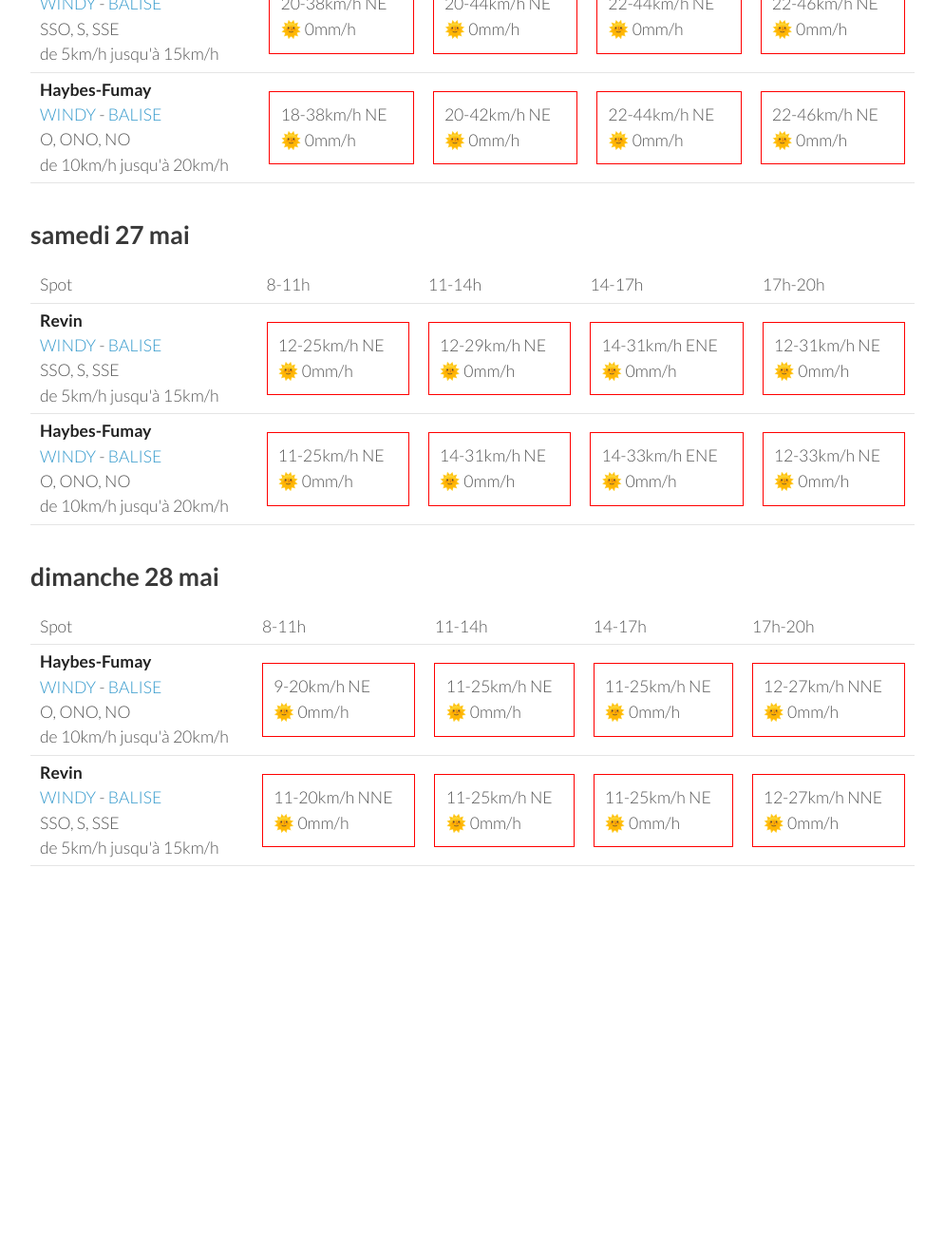
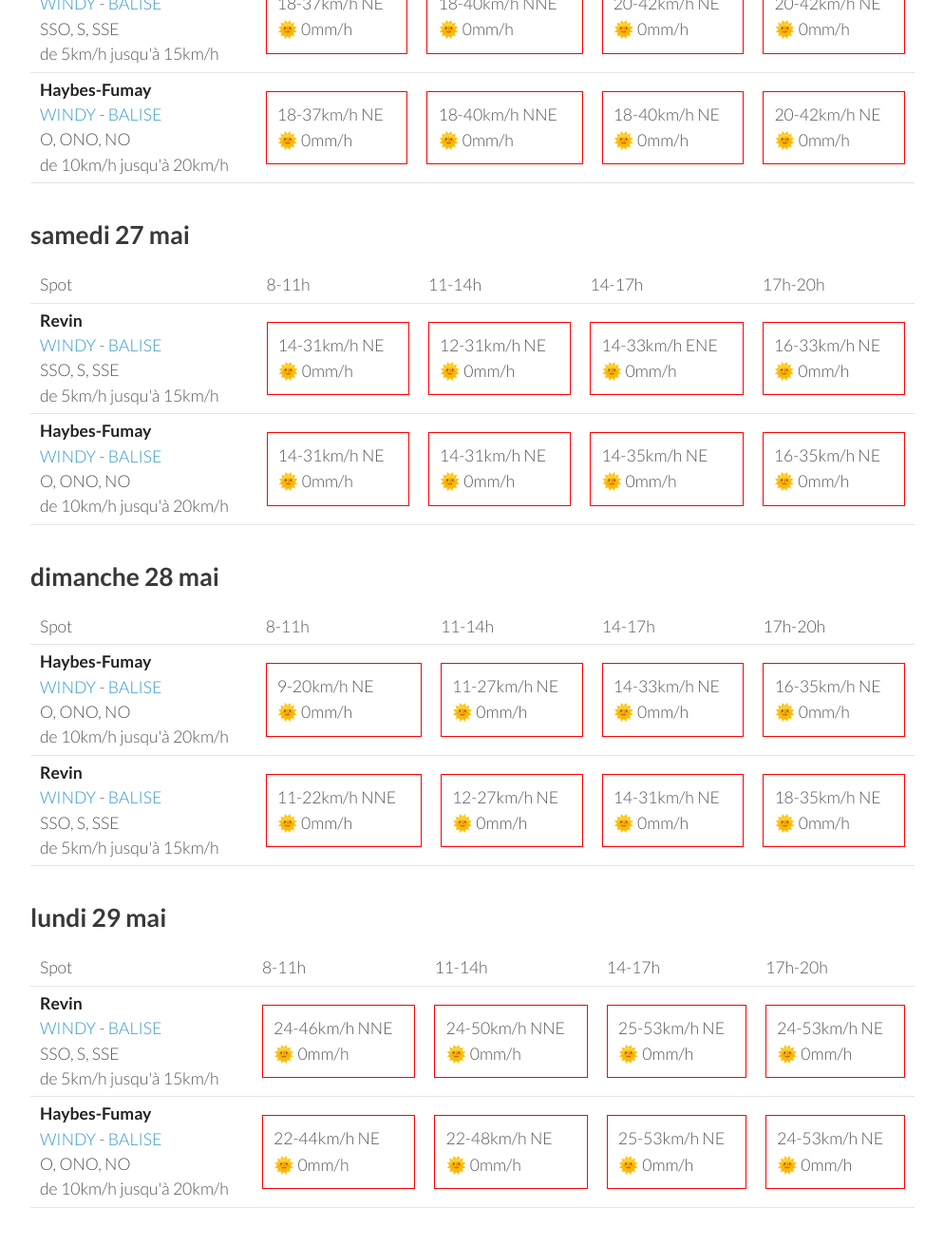
Before and after one commit to parapente-dans-le-nord/parapente-dans-le-nord.github.io, a Jekyll site: the page built from ardennes.markdown, in a window 1280 px wide and 1400 px high, scrolled down 1126 px. Shown: the top 1311 px of the window at 95% size, without its empty margins (26-1020 px from the left). Built offline with Jekyll 4.4.1, drawn with Linux system fonts in a browser that asks for light colours; before the commit the page ends 2166 px from its top, so only the background shows below that; some of the changed text lies outside the part shown.

Commit message:
update index.markdown

```diff
--- a/ardennes.markdown
+++ b/ardennes.markdown
@@ -96,20 +96,20 @@ page mise à jour le mercredi 24 mai 06:10
 <tr>
         <td><strong>Revin</strong><br><a href="https://windy.com/49.948/4.625?49.543,4.625,8">WINDY</a> - <span class=""><a href="http://www.balisemeteo.com/balise.php?idBalise=5019">BALISE</a> </span><br> <span class="vent-favorable">SSO, S, SSE</span><br><span class="force-vent">de 5km/h jusqu'à 15km/h</span> </td>
 
-            <td><div class="not-flyable"><p>20-38km/h NE</p><p>🌞 0mm/h</p></div></td>
-            <td><div class="not-flyable"><p>20-44km/h NE</p><p>🌞 0mm/h</p></div></td>
-            <td><div class="not-flyable"><p>22-44km/h NE</p><p>🌞 0mm/h</p></div></td>
-            <td><div class="not-flyable"><p>22-46km/h NE</p><p>🌞 0mm/h</p></div></td>
+            <td><div class="not-flyable"><p>18-37km/h NE</p><p>🌞 0mm/h</p></div></td>
+            <td><div class="not-flyable"><p>18-40km/h NNE</p><p>🌞 0mm/h</p></div></td>
+            <td><div class="not-flyable"><p>20-42km/h NE</p><p>🌞 0mm/h</p></div></td>
+            <td><div class="not-flyable"><p>20-42km/h NE</p><p>🌞 0mm/h</p></div></td>
 
 
     </tr>
 <tr>
         <td><strong>Haybes-Fumay</strong><br><a href="https://windy.com/49.998/4.715?49.913,4.738,10">WINDY</a> - <span class=""><a href="http://www.balisemeteo.com/balise.php?idBalise=104">BALISE</a> </span><br> <span class="vent-favorable">O, ONO, NO</span><br><span class="force-vent">de 10km/h jusqu'à 20km/h</span> </td>
 
-            <td><div class="not-flyable"><p>18-38km/h NE</p><p>🌞 0mm/h</p></div></td>
+            <td><div class="not-flyable"><p>18-37km/h NE</p><p>🌞 0mm/h</p></div></td>
+            <td><div class="not-flyable"><p>18-40km/h NNE</p><p>🌞 0mm/h</p></div></td>
+            <td><div class="not-flyable"><p>18-40km/h NE</p><p>🌞 0mm/h</p></div></td>
             <td><div class="not-flyable"><p>20-42km/h NE</p><p>🌞 0mm/h</p></div></td>
-            <td><div class="not-flyable"><p>22-44km/h NE</p><p>🌞 0mm/h</p></div></td>
-            <td><div class="not-flyable"><p>22-46km/h NE</p><p>🌞 0mm/h</p></div></td>
 
 
     </tr>
@@ -132,20 +132,20 @@ page mise à jour le mercredi 24 mai 06:10
 <tr>
         <td><strong>Revin</strong><br><a href="https://windy.com/49.948/4.625?49.543,4.625,8">WINDY</a> - <span class=""><a href="http://www.balisemeteo.com/balise.php?idBalise=5019">BALISE</a> </span><br> <span class="vent-favorable">SSO, S, SSE</span><br><span class="force-vent">de 5km/h jusqu'à 15km/h</span> </td>
 
-            <td><div class="not-flyable"><p>12-25km/h NE</p><p>🌞 0mm/h</p></div></td>
-            <td><div class="not-flyable"><p>12-29km/h NE</p><p>🌞 0mm/h</p></div></td>
-            <td><div class="not-flyable"><p>14-31km/h ENE</p><p>🌞 0mm/h</p></div></td>
+            <td><div class="not-flyable"><p>14-31km/h NE</p><p>🌞 0mm/h</p></div></td>
             <td><div class="not-flyable"><p>12-31km/h NE</p><p>🌞 0mm/h</p></div></td>
+            <td><div class="not-flyable"><p>14-33km/h ENE</p><p>🌞 0mm/h</p></div></td>
+            <td><div class="not-flyable"><p>16-33km/h NE</p><p>🌞 0mm/h</p></div></td>
 
 
     </tr>
 <tr>
         <td><strong>Haybes-Fumay</strong><br><a href="https://windy.com/49.998/4.715?49.913,4.738,10">WINDY</a> - <span class=""><a href="http://www.balisemeteo.com/balise.php?idBalise=104">BALISE</a> </span><br> <span class="vent-favorable">O, ONO, NO</span><br><span class="force-vent">de 10km/h jusqu'à 20km/h</span> </td>
 
-            <td><div class="not-flyable"><p>11-25km/h NE</p><p>🌞 0mm/h</p></div></td>
             <td><div class="not-flyable"><p>14-31km/h NE</p><p>🌞 0mm/h</p></div></td>
-            <td><div class="not-flyable"><p>14-33km/h ENE</p><p>🌞 0mm/h</p></div></td>
-            <td><div class="not-flyable"><p>12-33km/h NE</p><p>🌞 0mm/h</p></div></td>
+            <td><div class="not-flyable"><p>14-31km/h NE</p><p>🌞 0mm/h</p></div></td>
+            <td><div class="not-flyable"><p>14-35km/h NE</p><p>🌞 0mm/h</p></div></td>
+            <td><div class="not-flyable"><p>16-35km/h NE</p><p>🌞 0mm/h</p></div></td>
 
 
     </tr>
@@ -169,19 +169,19 @@ page mise à jour le mercredi 24 mai 06:10
         <td><strong>Haybes-Fumay</strong><br><a href="https://windy.com/49.998/4.715?49.913,4.738,10">WINDY</a> - <span class=""><a href="http://www.balisemeteo.com/balise.php?idBalise=104">BALISE</a> </span><br> <span class="vent-favorable">O, ONO, NO</span><br><span class="force-vent">de 10km/h jusqu'à 20km/h</span> </td>
 
             <td><div class="not-flyable"><p>9-20km/h NE</p><p>🌞 0mm/h</p></div></td>
-            <td><div class="not-flyable"><p>11-25km/h NE</p><p>🌞 0mm/h</p></div></td>
-            <td><div class="not-flyable"><p>11-25km/h NE</p><p>🌞 0mm/h</p></div></td>
-            <td><div class="not-flyable"><p>12-27km/h NNE</p><p>🌞 0mm/h</p></div></td>
+            <td><div class="not-flyable"><p>11-27km/h NE</p><p>🌞 0mm/h</p></div></td>
+            <td><div class="not-flyable"><p>14-33km/h NE</p><p>🌞 0mm/h</p></div></td>
+            <td><div class="not-flyable"><p>16-35km/h NE</p><p>🌞 0mm/h</p></div></td>
 
 
     </tr>
 <tr>
         <td><strong>Revin</strong><br><a href="https://windy.com/49.948/4.625?49.543,4.625,8">WINDY</a> - <span class=""><a href="http://www.balisemeteo.com/balise.php?idBalise=5019">BALISE</a> </span><br> <span class="vent-favorable">SSO, S, SSE</span><br><span class="force-vent">de 5km/h jusqu'à 15km/h</span> </td>
 
-            <td><div class="not-flyable"><p>11-20km/h NNE</p><p>🌞 0mm/h</p></div></td>
-            <td><div class="not-flyable"><p>11-25km/h NE</p><p>🌞 0mm/h</p></div></td>
-            <td><div class="not-flyable"><p>11-25km/h NE</p><p>🌞 0mm/h</p></div></td>
-            <td><div class="not-flyable"><p>12-27km/h NNE</p><p>🌞 0mm/h</p></div></td>
+            <td><div class="not-flyable"><p>11-22km/h NNE</p><p>🌞 0mm/h</p></div></td>
+            <td><div class="not-flyable"><p>12-27km/h NE</p><p>🌞 0mm/h</p></div></td>
+            <td><div class="not-flyable"><p>14-31km/h NE</p><p>🌞 0mm/h</p></div></td>
+            <td><div class="not-flyable"><p>18-35km/h NE</p><p>🌞 0mm/h</p></div></td>
 
 
     </tr>
@@ -189,3 +189,39 @@ page mise à jour le mercredi 24 mai 06:10
 </tbody>
 </table>
 {:/}
+## lundi 29 mai
+
+{::nomarkdown}
+<table>
+  <tbody>
+    <tr>
+      <td>Spot</td>
+      <td>8-11h</td>
+      <td>11-14h</td>
+      <td>14-17h</td>
+      <td>17h-20h</td>
+    </tr>
+<tr>
+        <td><strong>Revin</strong><br><a href="https://windy.com/49.948/4.625?49.543,4.625,8">WINDY</a> - <span class=""><a href="http://www.balisemeteo.com/balise.php?idBalise=5019">BALISE</a> </span><br> <span class="vent-favorable">SSO, S, SSE</span><br><span class="force-vent">de 5km/h jusqu'à 15km/h</span> </td>
+
+            <td><div class="not-flyable"><p>24-46km/h NNE</p><p>🌞 0mm/h</p></div></td>
+            <td><div class="not-flyable"><p>24-50km/h NNE</p><p>🌞 0mm/h</p></div></td>
+            <td><div class="not-flyable"><p>25-53km/h NE</p><p>🌞 0mm/h</p></div></td>
+            <td><div class="not-flyable"><p>24-53km/h NE</p><p>🌞 0mm/h</p></div></td>
+
+
+    </tr>
+<tr>
+        <td><strong>Haybes-Fumay</strong><br><a href="https://windy.com/49.998/4.715?49.913,4.738,10">WINDY</a> - <span class=""><a href="http://www.balisemeteo.com/balise.php?idBalise=104">BALISE</a> </span><br> <span class="vent-favorable">O, ONO, NO</span><br><span class="force-vent">de 10km/h jusqu'à 20km/h</span> </td>
+
+            <td><div class="not-flyable"><p>22-44km/h NE</p><p>🌞 0mm/h</p></div></td>
+            <td><div class="not-flyable"><p>22-48km/h NE</p><p>🌞 0mm/h</p></div></td>
+            <td><div class="not-flyable"><p>25-53km/h NE</p><p>🌞 0mm/h</p></div></td>
+            <td><div class="not-flyable"><p>24-53km/h NE</p><p>🌞 0mm/h</p></div></td>
+
+
+    </tr>
+
+</tbody>
+</table>
+{:/}
```
Also changed, not shown: other parts of ardennes.markdown (+1 -1 lines).
